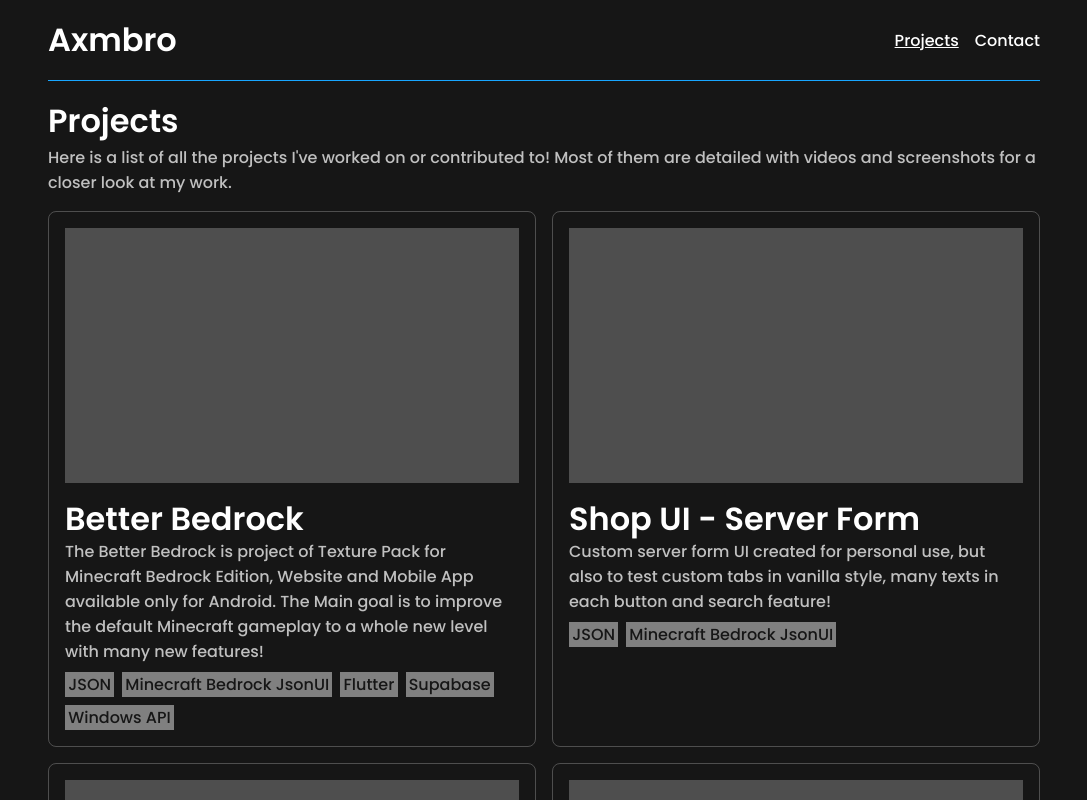
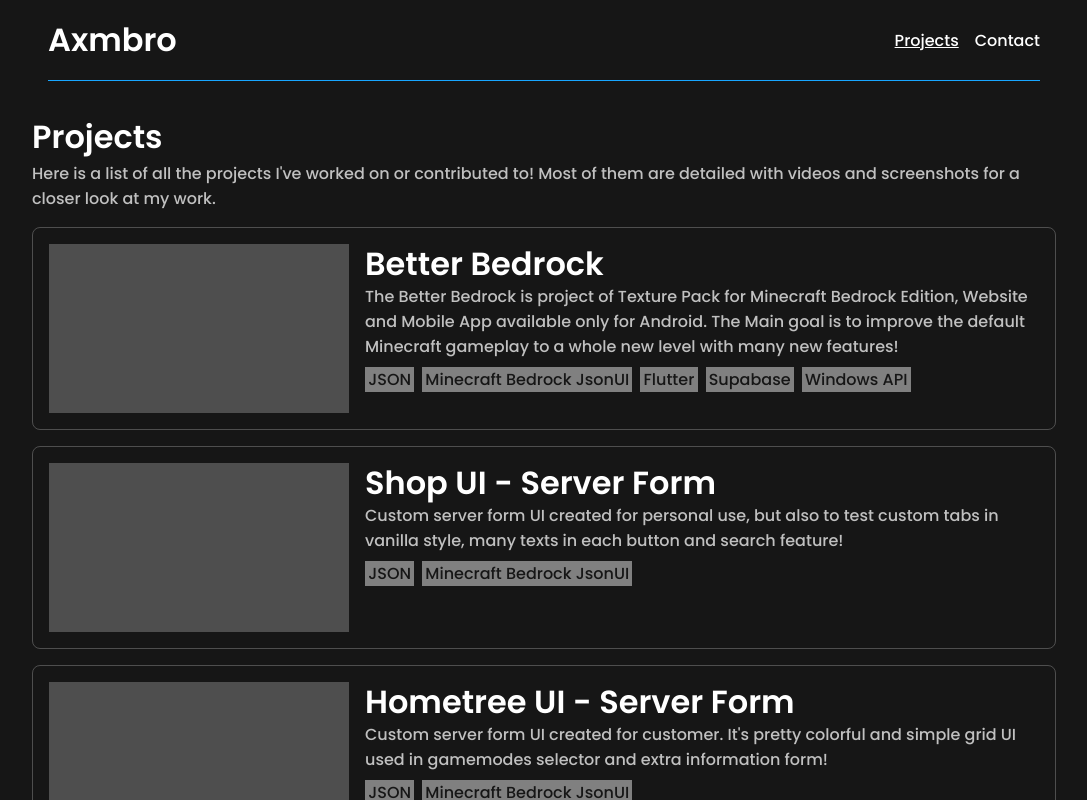
Before and after one commit to AxmBro/axmbro.github.io, a React (Create React App) app: page /projects in a window 1280 px wide. Shown: the top 800 px of the page, without its empty margins (96-1183 px from the left). Built offline with nearby package versions, Linux system fonts and the light colour scheme.

Commit message:
add horizontal styles

```diff
--- a/src/screens/Projects.css
+++ b/src/screens/Projects.css
@@ -1,24 +1,36 @@
 .ProjectsGrid {
-  display: grid;
-  grid-template-columns: 1fr 1fr;
+  display: flex;
+  flex-direction: column;
   gap: 1rem;
 }
 
 .ProjectsGridItem {
+  display: flex;
+  gap: 1rem;
   padding: 1rem;
   border: 1px solid var(--line-break-color);
   border-radius: var(--border-radius);
+  min-height: 100px;
 }
 
 .ProjectsGridItem .Title {
   line-height: 2.5rem;
 }
 
+.ProjectsGridItem .ImageWrapper {
+  width: 50%;
+  flex-basis: 300px;
+  flex-shrink: 0;
+}
+
 .ProjectsGridItem .Image {
-  margin-bottom: 1rem;
+  width: 100%;
   aspect-ratio: 16 / 9;
+  background-color: var(--line-break-color);
+}
+
+.ProjectsGridItem .Container {
   width: 100%;
-  background-color: var(--line-break-color);
 }
 
 .ProjectsGridItem:hover {
--- a/src/screens/Projects.tsx
+++ b/src/screens/Projects.tsx
@@ -5,7 +5,7 @@ import { ScreenSection } from "../components/ScreenSection.tsx";
 
 function Projects() {
   return (
-    <div className="projects screen">
+    <div className="projects screen" style={{padding: 0, paddingTop: "1rem", border: ""}}>
       <ScreenSection
         title="Projects"
         description1="Here is a list of all the projects I've worked on or contributed to! Most of them are detailed with videos and screenshots for a closer look at my work."
@@ -61,7 +61,10 @@ const ProjectsGrid: React.FC<ProjectsGridProps> = ({ items }) => {
   return <div className="ProjectsGrid">
     {items.map((item) => {
       return <div className="ProjectsGridItem">
+        <div className="ImageWrapper">
           <div className="Image"></div>
+        </div>
+        <div className="Container">
           <h1 className="Title">{item.title}</h1>
           <h2 className="Description">{item.description}</h2>
           {item.tags ?
@@ -73,6 +76,7 @@ const ProjectsGrid: React.FC<ProjectsGridProps> = ({ items }) => {
               }
             </div> : ""}
         </div>
+      </div>
     })}
   </div>
 }
```
Lines whose indentation alone changed are shown as unchanged.
